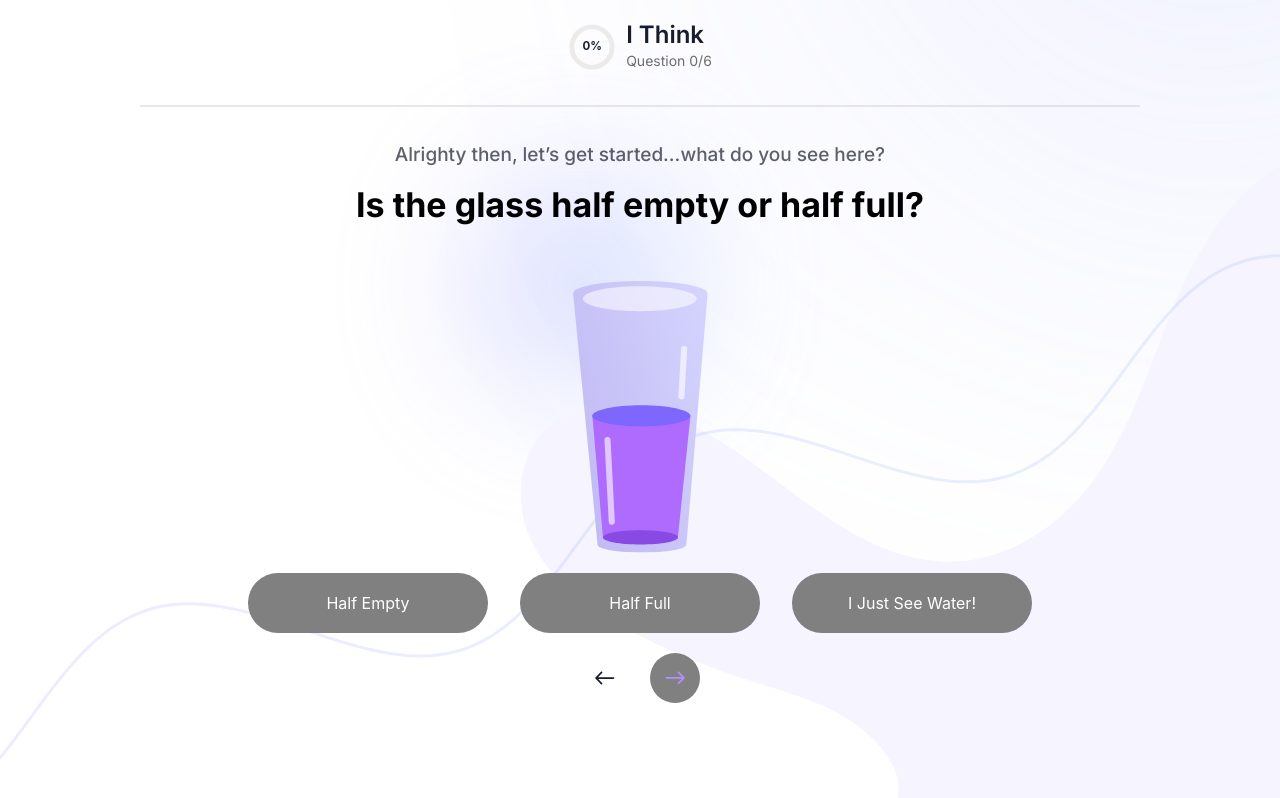
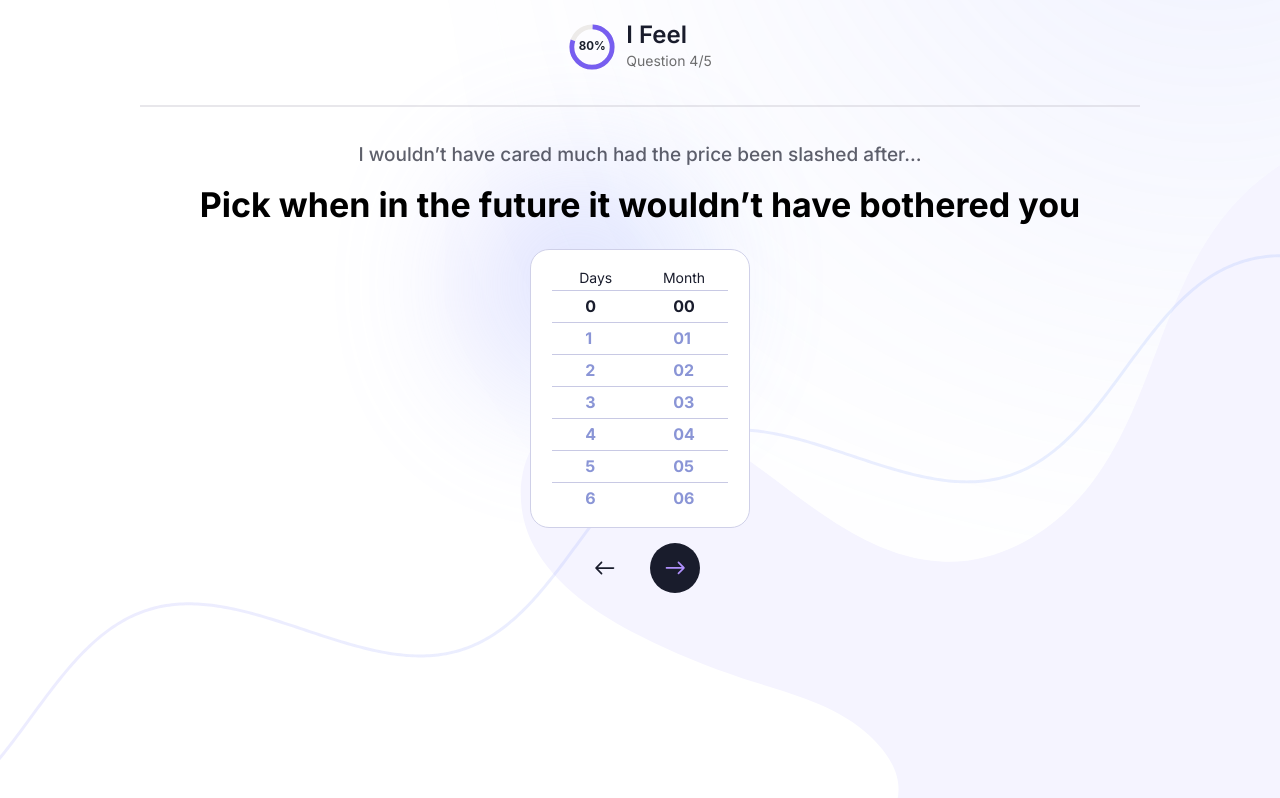
Before and after one commit to Sidarth2308/prospecting-spa, a React (Create React App) app: page / in a window 1280 px wide. Built offline with nearby package versions, Linux system fonts and the light colour scheme.

Commit message:
date picker module complete

```diff
--- a/package.json
+++ b/package.json
@@ -57,11 +57,9 @@
     "lodash": "^4.17.21",
     "prop-types": "^15.7.2",
     "react": "^17.0.2",
-    "react-beautiful-dnd": "^13.1.0",
     "react-dnd": "^14.0.4",
     "react-dnd-html5-backend": "^14.0.2",
     "react-dom": "^17.0.2",
-    "react-draggable": "^4.4.4",
     "react-redux": "^7.2.4",
     "react-router": "^5.2.0",
     "react-router-dom": "^5.2.0",
--- a/src/Components/DatePicker/index.tsx
+++ b/src/Components/DatePicker/index.tsx
@@ -1,52 +1,163 @@
+/* eslint-disable @typescript-eslint/explicit-function-return-type */
+/* eslint-disable no-undefined */
+/* eslint-disable @typescript-eslint/prefer-optional-chain */
+/* eslint-disable @typescript-eslint/no-unsafe-return */
+/* eslint-disable @typescript-eslint/strict-boolean-expressions */
+/* eslint-disable @typescript-eslint/no-unsafe-argument */
+/* eslint-disable @typescript-eslint/no-unsafe-call */
+/* eslint-disable @typescript-eslint/no-unsafe-member-access */
+/* eslint-disable @typescript-eslint/no-unsafe-assignment */
 /* eslint-disable node/no-extraneous-import */
 /* eslint-disable no-magic-numbers */
 /* eslint-disable @typescript-eslint/consistent-type-definitions */
 /* eslint-disable @typescript-eslint/no-empty-interface */
 /* eslint-disable no-use-before-define */
 
-import {Flex} from '@chakra-ui/layout';
-import React from 'react';
+import {Box, Flex} from '@chakra-ui/layout';
+import React, {useContext, useEffect, useState} from 'react';
+import {StateContext} from '../../Context';
 import './styles/styles.css';
-import Draggable from 'react-draggable';
 interface Props {}
+
+const dates = [
+  '0',
+  '1',
+  '2',
+  '3',
+  '4',
+  '5',
+  '6',
+  '7',
+  '8',
+  '9',
+  '10',
+  '11',
+  '12',
+  '13',
+  '14',
+  '15',
+  '16',
+  '17',
+  '18',
+  '19',
+  '20',
+  '21',
+  '22',
+  '23',
+  '24',
+  '25',
+  '26',
+  '27',
+  '28',
+  '29',
+  '30',
+];
+const months = ['00', '01', '02', '03', '04', '05', '06'];
 const DatePicker: React.FC<Props> = () => {
+  const valueFromContext = useContext(StateContext);
+  const [selectedMonth, setSelectedMonth] = useState<string | null>(() => {
+    if (
+      valueFromContext !== null &&
+      valueFromContext.answers[valueFromContext.section][
+        valueFromContext.counter
+      ]
+    ) {
+      return valueFromContext.answers[valueFromContext.section][
+        valueFromContext.counter
+      ][1];
+    }
+    return '00';
+  });
+  const [selectedDate, setSelectedDate] = useState<string | null>(() => {
+    if (
+      valueFromContext !== null &&
+      valueFromContext.answers[valueFromContext.section][
+        valueFromContext.counter
+      ]
+    ) {
+      return valueFromContext.answers[valueFromContext.section][
+        valueFromContext.counter
+      ][0];
+    }
+    return '0';
+  });
+
+  console.log(selectedDate, selectedMonth);
+
+  useEffect(() => {
+    if (selectedMonth && selectedDate) {
+      if (valueFromContext !== null) {
+        const tempAnswers = valueFromContext.answers;
+        tempAnswers[valueFromContext.section][valueFromContext.counter] = [
+          selectedDate,
+          selectedMonth,
+        ];
+        valueFromContext.setAnswers([...tempAnswers]);
+      }
+    }
+  }, [selectedDate, selectedMonth]);
   return (
     <Flex
       className="DatePickerContainer"
       alignItems="center"
-      direction="column"
       justifyItems="center"
     >
-      <Flex
-        alignItems="center"
-        justifyContent="center"
-        direction="column"
-        marginRight="67px"
-      >
+      <Flex alignItems="center" justifyContent="center" direction="column">
         <Flex className="DatePickerHeadline">Days</Flex>
 
         <div className="DateDivider"></div>
 
-        <Draggable axis="y" handle=".handle">
-          <Flex
-            direction="column"
-            height="167px"
-            overflow="hidden"
-            cursor="grab"
-            className="handle"
-          >
-            <Flex className="DisplayNumber">1</Flex>
-            <Flex className="DisplayNumber">2</Flex>
-            <Flex className="DisplayNumber">3</Flex>
-            <Flex className="DisplayNumber">4</Flex>
-            <Flex className="DisplayNumber">5</Flex>
-            <Flex className="DisplayNumber">6</Flex>
-            <Flex className="DisplayNumber">7</Flex>
-            <Flex className="DisplayNumber">8</Flex>
-            <Flex className="DisplayNumber">9</Flex>
-            <Flex className="DisplayNumber">10</Flex>
-          </Flex>
-        </Draggable>
+        <Flex className="HandleNumber">
+          {dates.map((date: string, index: number) => {
+            return (
+              <Box
+                key={index}
+                onClick={() => {
+                  setSelectedDate(date);
+                }}
+              >
+                <Flex
+                  color={selectedDate === date ? '#191c2c' : '#8A95D6'}
+                  className="DisplayNumber"
+                >
+                  {date}
+                </Flex>
+                {index < dates.length - 1 && (
+                  <div className="DateDivider"></div>
+                )}
+              </Box>
+            );
+          })}
+        </Flex>
+      </Flex>
+
+      <Flex alignItems="center" justifyContent="center" direction="column">
+        <Flex className="DatePickerHeadline">Month</Flex>
+
+        <div className="DateDivider"></div>
+
+        <Flex className="HandleNumber">
+          {months.map((month: string, index: number) => {
+            return (
+              <Box
+                key={index}
+                onClick={() => {
+                  setSelectedMonth(month);
+                }}
+              >
+                <Flex
+                  color={selectedMonth === month ? '#191c2c' : '#8A95D6'}
+                  className="DisplayNumber"
+                >
+                  {month}
+                </Flex>
+                {index < months.length - 1 && (
+                  <div className="DateDivider"></div>
+                )}
+              </Box>
+            );
+          })}
+        </Flex>
       </Flex>
     </Flex>
   );
--- a/src/Components/DatePicker/styles/styles.css
+++ b/src/Components/DatePicker/styles/styles.css
@@ -4,6 +4,7 @@
   box-sizing: border-box;
   border-radius: 19px;
   padding: 16px 21px;
+  margin-bottom: 15px;
 }
 .DatePickerHeadline {
   font-family: Inter;
@@ -11,9 +12,11 @@
   font-weight: normal;
   font-size: 14px;
   line-height: 24px;
+  user-select: none;
+
   /* identical to box height, or 171% */
   text-align: center;
-
+  margin: 6px 33.5;
   /* C */
   color: #191c2c;
 }
@@ -29,7 +32,16 @@
   font-size: 16px;
   line-height: 19px;
   text-align: center;
-  margin: 6px 0;
+  margin: 6px 33.5px;
   user-select: none;
-  color: #8a95d6;
 }
+.HandleNumber {
+  flex-direction: column;
+  height: 220px;
+  overflow: auto;
+  cursor: pointer;
+  scroll-behavior: smooth;
+}
+.HandleNumber::-webkit-scrollbar {
+  display: none;
+}
--- a/src/Components/DragAndDrop/index.tsx
+++ b/src/Components/DragAndDrop/index.tsx
@@ -56,6 +56,7 @@ const DragAndDrop: React.FC<Props> = ({data}) => {
   ) => {
     const source = item.source;
     if (source === 'left-box') {
+      if (rightData[index].id === '-1') {
         const newRightData = rightData;
         newRightData[index] = {...item, source: 'right-box'};
 
@@ -72,6 +73,7 @@ const DragAndDrop: React.FC<Props> = ({data}) => {
 
         setLeftData([...newLeftData]);
         setRightData([...newRightData]);
+      }
     } else {
       const newRightData = rightData;
       const Index = newRightData.findIndex(
--- a/src/Components/Slider/index.tsx
+++ b/src/Components/Slider/index.tsx
@@ -64,8 +64,8 @@ export const SliderComponent: FC<Props> = ({graphic, dimension}) => {
           <div
             className="DarkAnnotation"
             style={{
-              bottom: `${150 - val}px`,
-              left: `${150 - val}px`,
+              bottom: `${170 - val}px`,
+              left: `${200 - val}px`,
             }}
           >
             You
@@ -75,8 +75,8 @@ export const SliderComponent: FC<Props> = ({graphic, dimension}) => {
             src={annotationArrow}
             className="AnnotationArrow"
             style={{
-              bottom: `${145 - val}px`,
-              left: `${160 - val}px`,
+              bottom: `${165 - val}px`,
+              left: `${210 - val}px`,
             }}
           />
         </div>
@@ -85,8 +85,8 @@ export const SliderComponent: FC<Props> = ({graphic, dimension}) => {
           <div
             className="DarkAnnotation-side"
             style={{
-              bottom: `${50 + val}px`,
-              right: `${50 + val}px`,
+              bottom: `${70 + val}px`,
+              right: `${100 + val}px`,
             }}
           >
             Others
@@ -96,8 +96,8 @@ export const SliderComponent: FC<Props> = ({graphic, dimension}) => {
             src={annotationArrowReverse}
             className="AnnotationArrow-side"
             style={{
-              bottom: `${43 + val}px`,
-              right: `${60 + val}px`,
+              bottom: `${63 + val}px`,
+              right: `${110 + val}px`,
             }}
           />
         </div>
@@ -112,12 +112,12 @@ export const SliderComponent: FC<Props> = ({graphic, dimension}) => {
           height={[
             `calc(${dimension[1]}*${((100 - val) * 0.5) / 100} )`,
             `calc(${dimension[1]}*${((100 - val) * 0.5) / 100} )`,
-            `calc(${dimension[1]}*${((100 - val) * 0.8) / 100} )`,
+            `calc(${dimension[1]}*${((200 - val) * 0.4) / 100} )`,
           ]}
           width={[
             `calc(${dimension[0]}*${((100 - val) * 0.5) / 100} )`,
             `calc(${dimension[0]}*${((100 - val) * 0.5) / 100} )`,
-            `calc(${dimension[0]}*${((100 - val) * 0.8) / 100} )`,
+            `calc(${dimension[0]}*${((200 - val) * 0.4) / 100} )`,
           ]}
         />
         <Image
@@ -132,12 +132,12 @@ export const SliderComponent: FC<Props> = ({graphic, dimension}) => {
           height={[
             `calc(${dimension[1]}*${(val * 0.5) / 100} )`,
             `calc(${dimension[1]}*${(val * 0.5) / 100} )`,
-            `calc(${dimension[1]}*${(val * 0.8) / 100} )`,
+            `calc(${dimension[1]}*${((val + 100) * 0.4) / 100} )`,
           ]}
           width={[
             `calc(${dimension[0]}*${(val * 0.5) / 100} )`,
             `calc(${dimension[0]}*${(val * 0.5) / 100} )`,
-            `calc(${dimension[0]}*${(val * 0.8) / 100} )`,
+            `calc(${dimension[0]}*${((val + 100) * 0.4) / 100} )`,
           ]}
         />
       </Flex>
--- a/src/Context/index.ts
+++ b/src/Context/index.ts
@@ -1,9 +1,9 @@
 /* eslint-disable @typescript-eslint/no-explicit-any */
-import React, {createContext} from 'react';
+import {createContext} from 'react';
 
 export const StateContext = createContext<{
-  answers: string[][];
-  setAnswers: React.Dispatch<React.SetStateAction<string[][]>>;
+  answers: any;
+  setAnswers: any;
   counter: number;
   section: number;
 } | null>(null);
--- a/src/Data/index.js
+++ b/src/Data/index.js
@@ -844,7 +844,7 @@ export const QuestionData = {
         },
         elements: [
           {
-            question_type: 'card',
+            question_type: 'date-picker',
             question_override: {
               preface: '',
               body: '',
--- a/src/Pages/home/index.tsx
+++ b/src/Pages/home/index.tsx
@@ -26,8 +26,8 @@ const QuestionContainer = React.lazy(
 const Home: FC = () => {
   // Const fetchedData = useSelector((state: RootState) => state.fetchData);
   // Const dispatch = useDispatch();
-  const [section, setSection] = useState(0);
-  const [counter, setCounter] = useState(0);
+  const [section, setSection] = useState(1);
+  const [counter, setCounter] = useState(4);
   const [answers, setAnswers] = useState<string[][]>(
     QuestionData.questions.map(() => {
       return [];
```
Also changed, not shown: 1 other file (tests, documents, lock files or other folders). Lines whose indentation alone changed are shown as unchanged.
